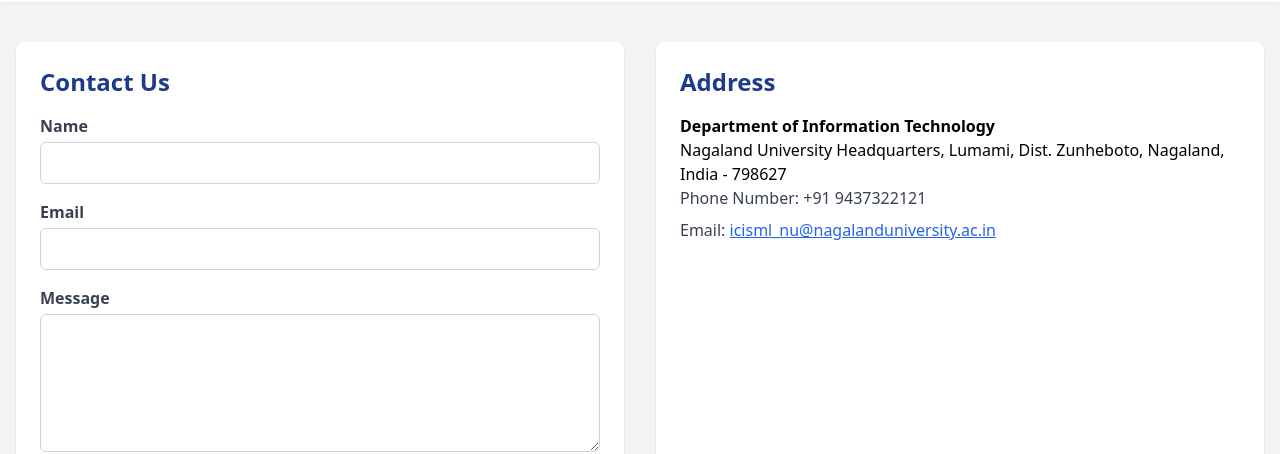
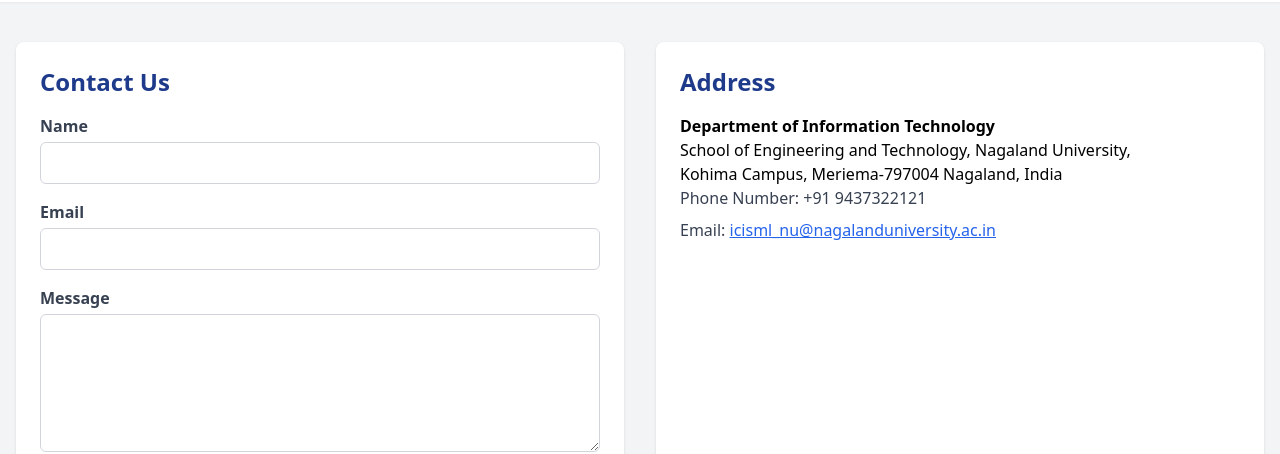
Before and after one commit to bluntlycoded/icisml, a plain HTML site: page contact.html in a window 1280 px wide. Shown: the part 366-820 px from the top of the page. Drawn offline with nearby package versions, Linux system fonts and the light colour scheme.

Commit message:
Update contact.html

```diff
--- a/contact.html
+++ b/contact.html
@@ -145,7 +145,10 @@
         <div class="bg-white p-6 rounded-lg shadow">
           <h2 class="text-2xl font-bold text-blue-900 mb-4">Address</h2>
          <p><strong>Department of Information Technology</strong></p>
-          <p>Nagaland University Headquarters, Lumami, Dist. Zunheboto, Nagaland, India - 798627</p>
+          <p>
+School of Engineering and Technology, Nagaland University,</p>
+            <p>Kohima Campus, Meriema-797004
+ Nagaland, India</p>
           <p class="text-gray-700 mb-2">
 Phone Number: +91 9437322121
           </p>
```
